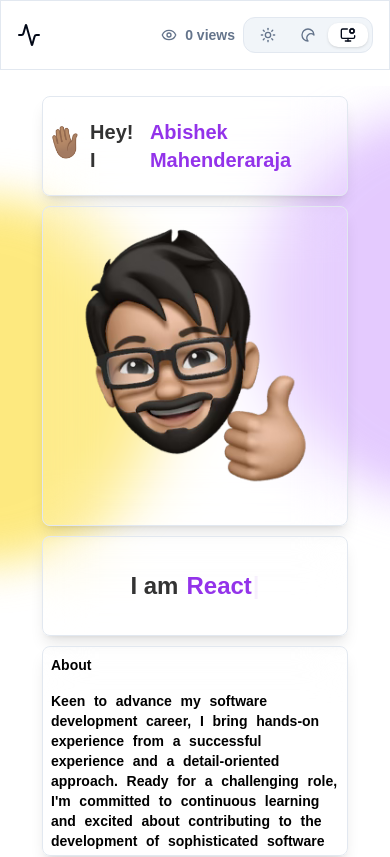
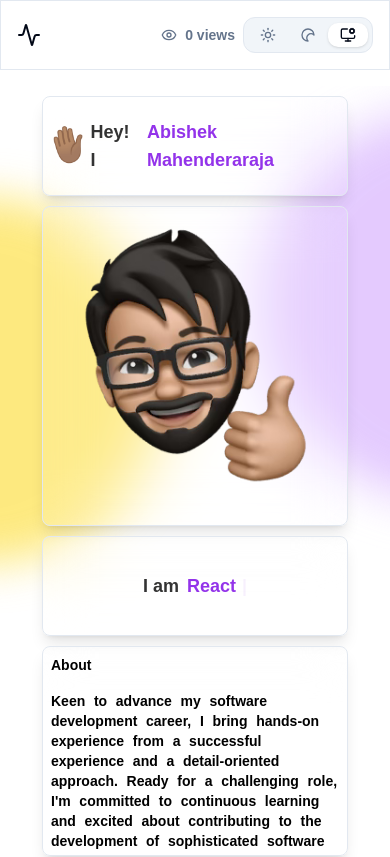
Before and after one commit to Abi-097/portfolio2, a Next.js app: page / in a window 390 px wide. Shown: the top 857 px of the page. Built offline with nearby package versions, Linux system fonts and the light colour scheme; no server answers; the database is empty.

Commit message:
responsive added

```diff
--- a/components/Contact.tsx
+++ b/components/Contact.tsx
@@ -74,34 +74,31 @@
 
   return (
     <>
-      <div className="flex items-center justify-around gap-2 mx-4 ">
+      <div className="relative flex items-center justify-around gap-2 mx-4 ">
         <Dialog>
           <DialogTrigger asChild>
             <div className="w-full p-2.5 mt-3 font-medium text-sm flex items-center justify-center dark:hover:bg-gray-100/10 dark:bg-gray-100/30 dark:hover:text-white dark:text-white/70 bg-blue-50 hover:bg-blue-100 rounded-lg hover:text-blue-600 text-blue-500 cursor-pointer">
               Contact
             </div>
           </DialogTrigger>
-          <DialogContent className="sm:max-w-[625px]">
+          <DialogContent className="max-w-[425px] md:max-w-[625px]">
             <DialogHeader>
               <DialogDescription>
-                <div
-                  className="relative w-full h-[200px] border overflow-hidden"
-                  style={{ position: "relative" }}
-                >
+                <div className="absolute h-[200px] w-[300px] flex items-center justify-center left-11 md:left-40 top-36">
                   <Globe
                     ref={globeRef}
                     globeImageUrl="//unpkg.com/three-globe/example/img/earth-night.jpg"
                     bumpImageUrl="//unpkg.com/three-globe/example/img/earth-topology.png"
                     backgroundColor="rgba(0,0,0,0)"
-                    width={580} // Can be adjusted for responsiveness
-                    height={200}
+                    // width={580}
+                    // height={200}
                     onZoom={(zoomLevel) =>
                       console.log("Zoom level changed:", zoomLevel)
                     }
                   />
                 </div>
                 <div className="flex flex-col justify-center relative z-[1px] items-center">
-                  <div className="relative flex justify-between items-center flex-col w-full max-w-[1350px] pb-20 px-0 pt-0 gap-3">
+                  <div className="relative flex justify-between items-center flex-col w-full pb-20 px-0 pt-0 gap-3">
                     <h1 className="text-4xl text-center font-semibold mt-5 dark:text-gray-500 text-black">
                       Contact Me
                     </h1>
--- a/components/NameComponent.tsx
+++ b/components/NameComponent.tsx
@@ -1,12 +1,12 @@
 import Image from "next/image";
 const NameComponent = () => {
   return (
-    <div className="flex items-center gap-3">
+    <div className="flex items-center gap-2">
       <div className="w-10 h-10 md:w-[70px] md:h-[70px] lg:w-[70px] lg:h-[70px]">
         <Image src="/512(2).gif" alt="512(2).gif" width={70} height={70} />
       </div>
-      <p className="text-xl md:text-3xl lg:text-3xl dark:text-white">Hey! I </p>
-      <p className="text-xl md:text-3xl lg:text-3xl dark:text-purple-300 text-purple-600">
+      <p className="text-lg md:text-3xl lg:text-3xl dark:text-white">Hey! I</p>
+      <p className="text-lg md:text-3xl lg:text-3xl dark:text-purple-300 text-purple-600">
         Abishek Mahenderaraja
       </p>
     </div>
--- a/components/Projects.tsx
+++ b/components/Projects.tsx
@@ -322,7 +322,7 @@
         </h1>{" "}
         <hr className="mb-2" />
         {/* Scrollable Mapped Fields */}
-        <div className="overflow-y-auto h-[calc(100%-7rem)] custom-scrollbar">
+        <div className="overflow-auto h-[calc(100%-7rem)] custom-scrollbar">
           {projects.map((project) => (
             <Dialog key={project.id}>
               <DialogTrigger asChild>
--- a/components/position.tsx
+++ b/components/position.tsx
@@ -3,8 +3,8 @@
 const Position = () => {
   return (
     <div className="flex items-center gap-2">
-      <p className="text-2xl md:text-4xl lg:text-4xl dark:text-white">I am</p>
-      <span className="text-purple-600 text-2xl md:text-4xl lg:text-4xl">
+      <p className="text-lg md:text-4xl lg:text-4xl dark:text-white">I am</p>
+      <span className="text-purple-600 text-lg md:text-4xl lg:text-4xl">
         <Typewriter
           options={{
             strings: ["ERP Developer", "React Frontend Developer"],
```
